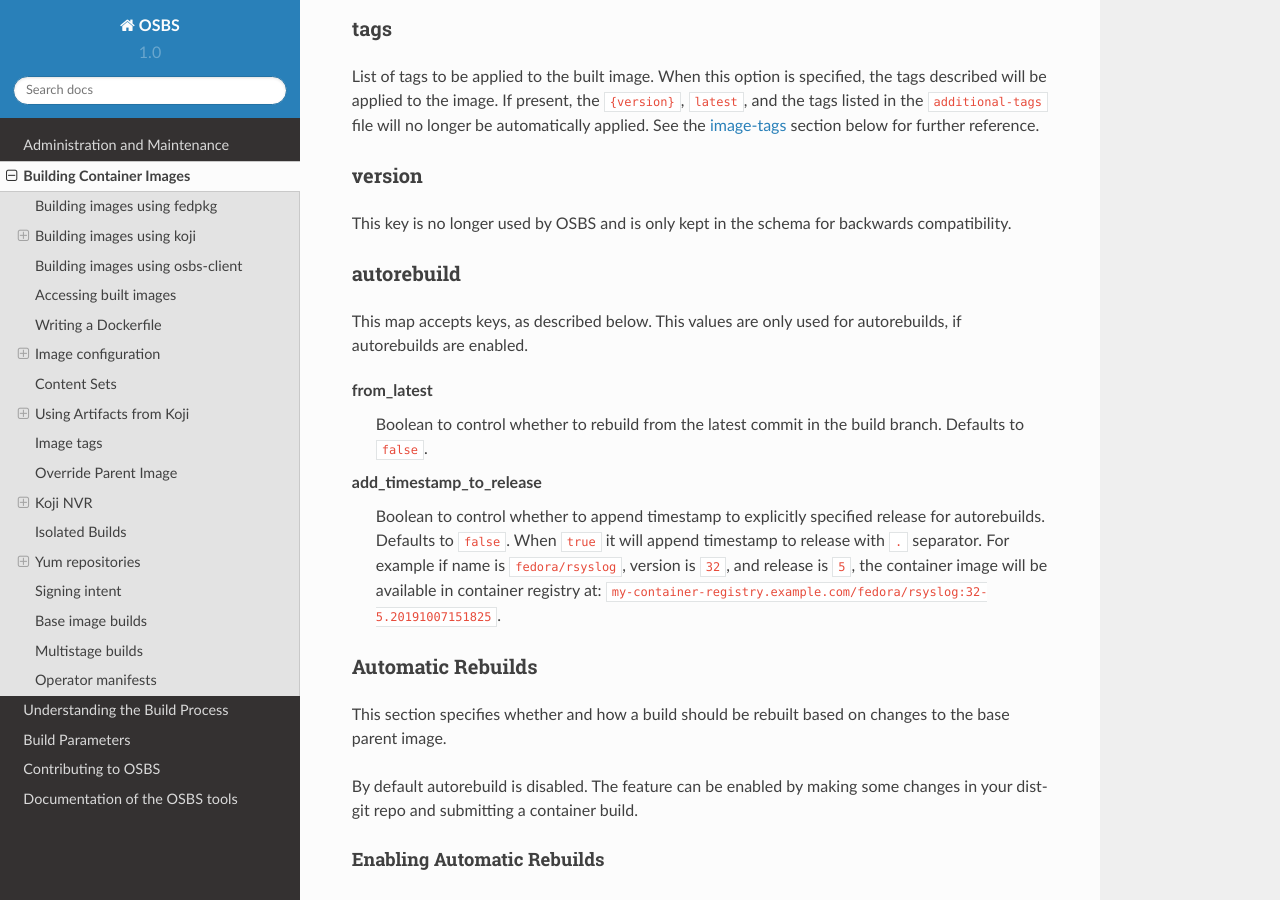
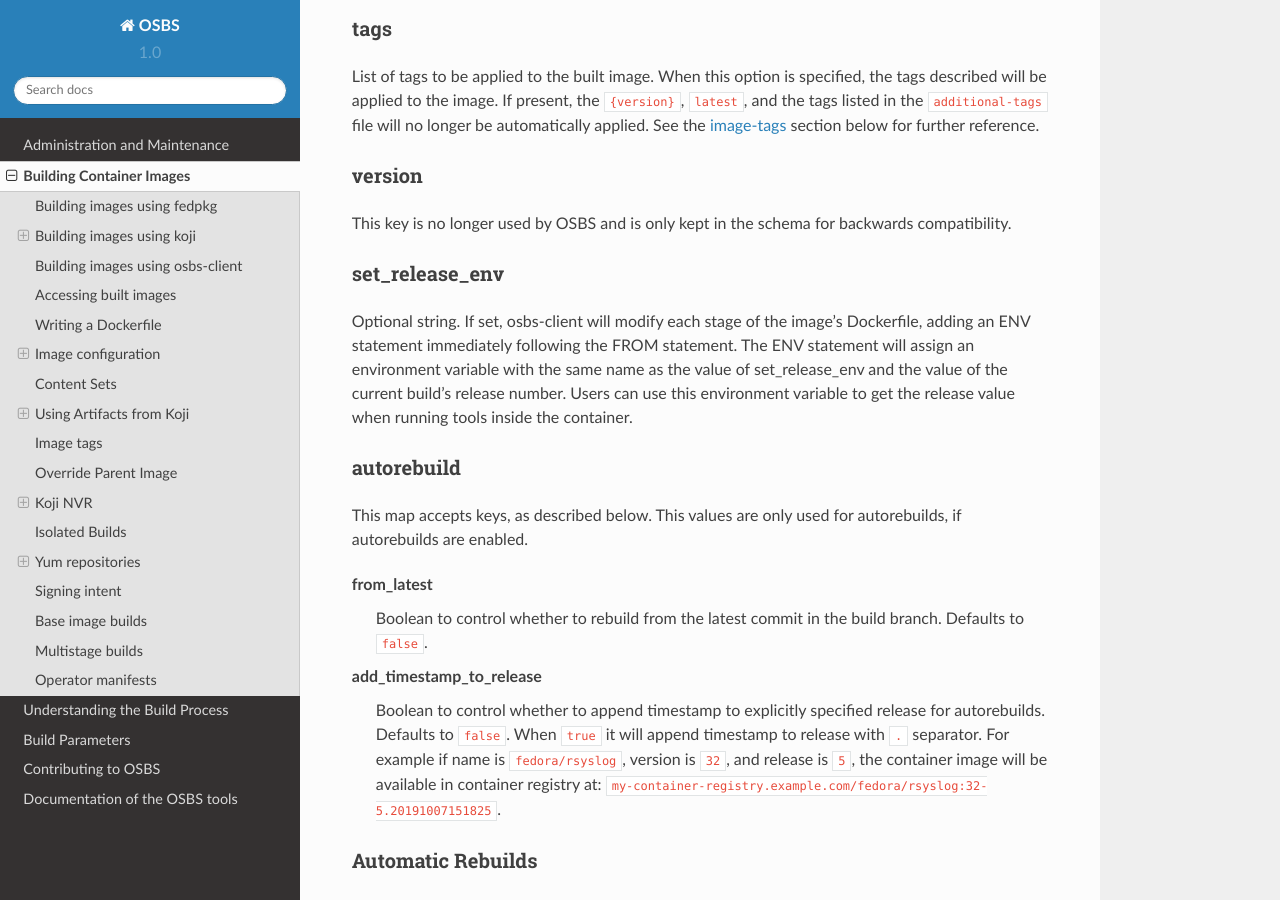
Before and after one commit to containerbuildsystem/osbs-docs, a Sphinx documentation site: the page built from docs/users.rst, in a window 1280 px wide and 900 px high, scrolled down 9353 px. Built offline with Sphinx 7.4.7 and the Read the Docs theme 2.0.0, drawn with Linux system fonts in a browser that asks for light colours.

Commit message:
set_release_env: add documentation for set_release_env
Signed-off-by: Mark Langsdorf <mlangsdo@redhat.com>

```diff
--- a/docs/users.rst
+++ b/docs/users.rst
@@ -489,6 +489,17 @@
 
 This key is no longer used by OSBS and is only kept in the schema for backwards
 compatibility.
+
+
+set_release_env
+~~~~~~~~~~~~~~~
+
+Optional string.  If set, osbs-client will modify each stage of the image's
+Dockerfile, adding an ENV statement immediately following the FROM statement.
+The ENV statement will assign an environment variable with the same name as
+the value of set_release_env and the value of the current build's release number.
+Users can use this environment variable to get the release value when running
+tools inside the container.
 
 .. _container.yaml-autorebuild:
 
```
